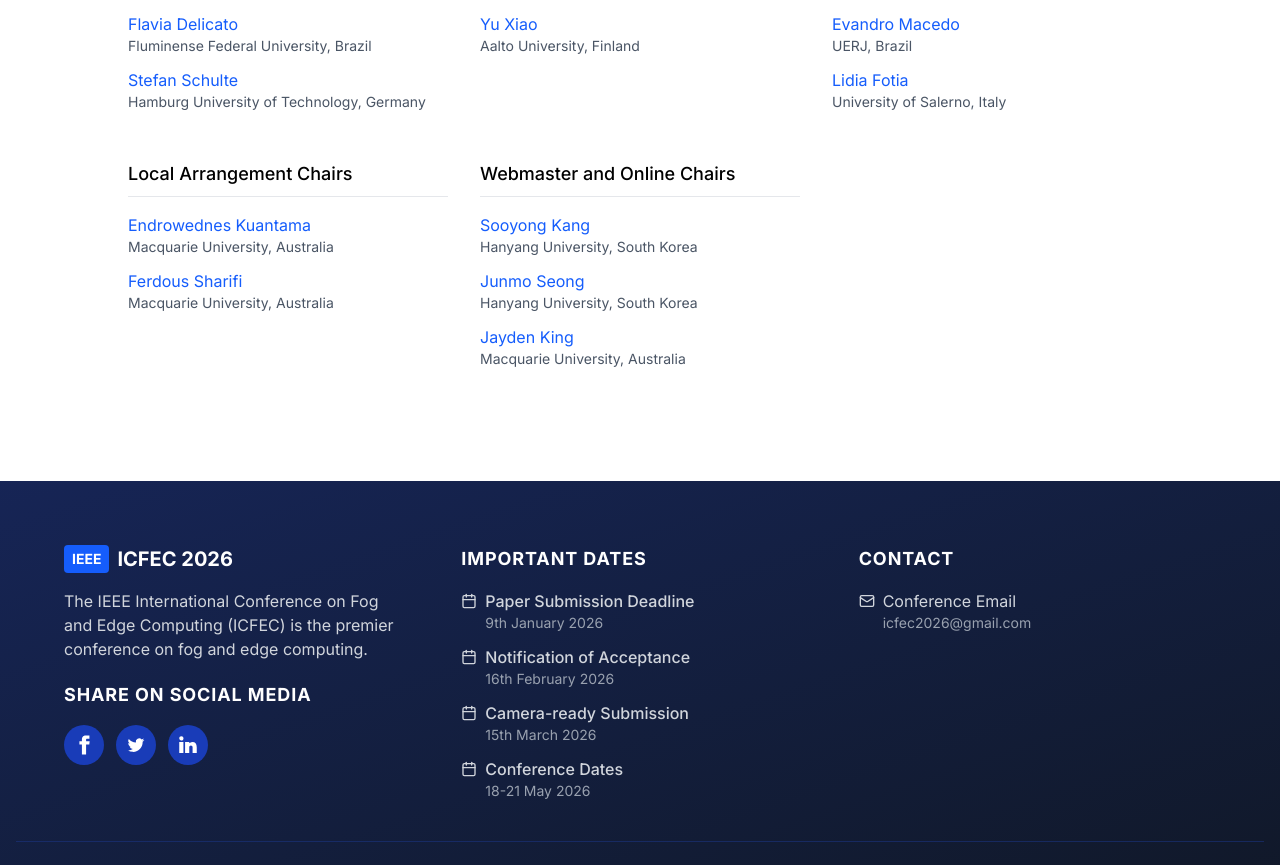
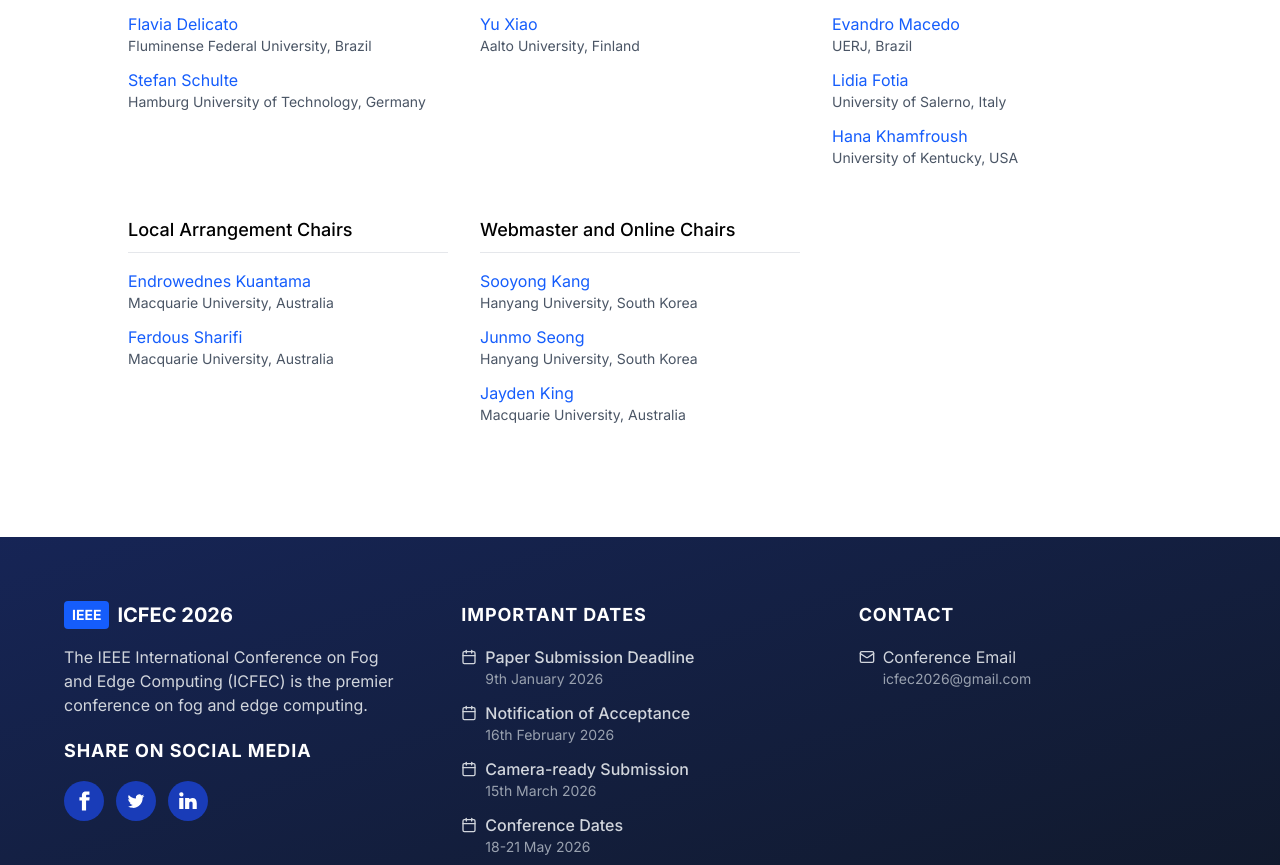
Before and after one commit to wnsah814/ICFEC2026, a Next.js app: page / in a window 1280 px wide. Shown: the part 4208-5073 px from the top of the page. Built offline with nearby package versions, Linux system fonts and the light colour scheme.

Commit message:
Update committees

```diff
--- a/components/Committees.tsx
+++ b/components/Committees.tsx
@@ -54,6 +54,10 @@ const Committees = () => {
               <li>
                 <a href="#" className="text-blue-600 hover:underline">Lidia Fotia</a>
                 <p className="text-sm text-gray-600">University of Salerno, Italy</p>
+              </li>
+              <li>
+                <a href="#" className="text-blue-600 hover:underline">Hana Khamfroush</a>
+                <p className="text-sm text-gray-600">University of Kentucky, USA</p>
               </li>
             </ul>
           </div>
```
